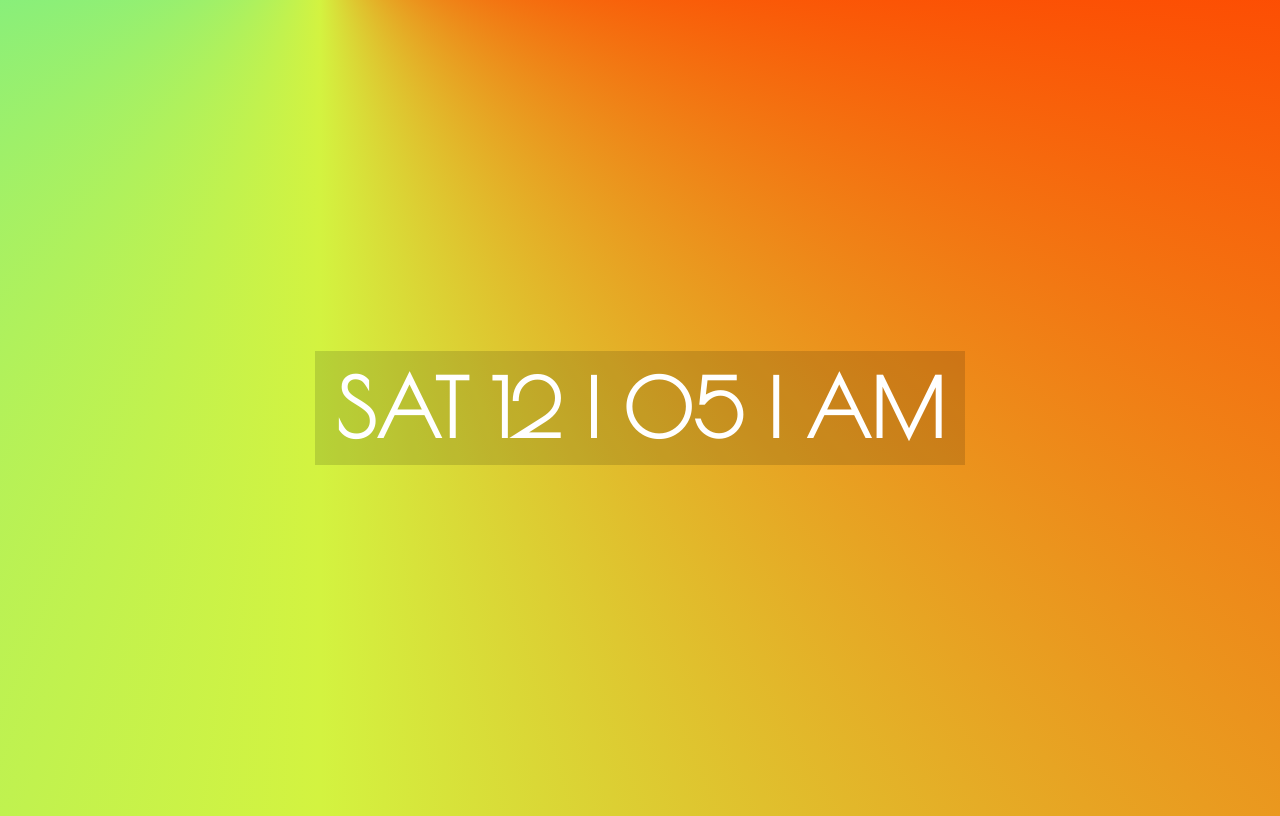
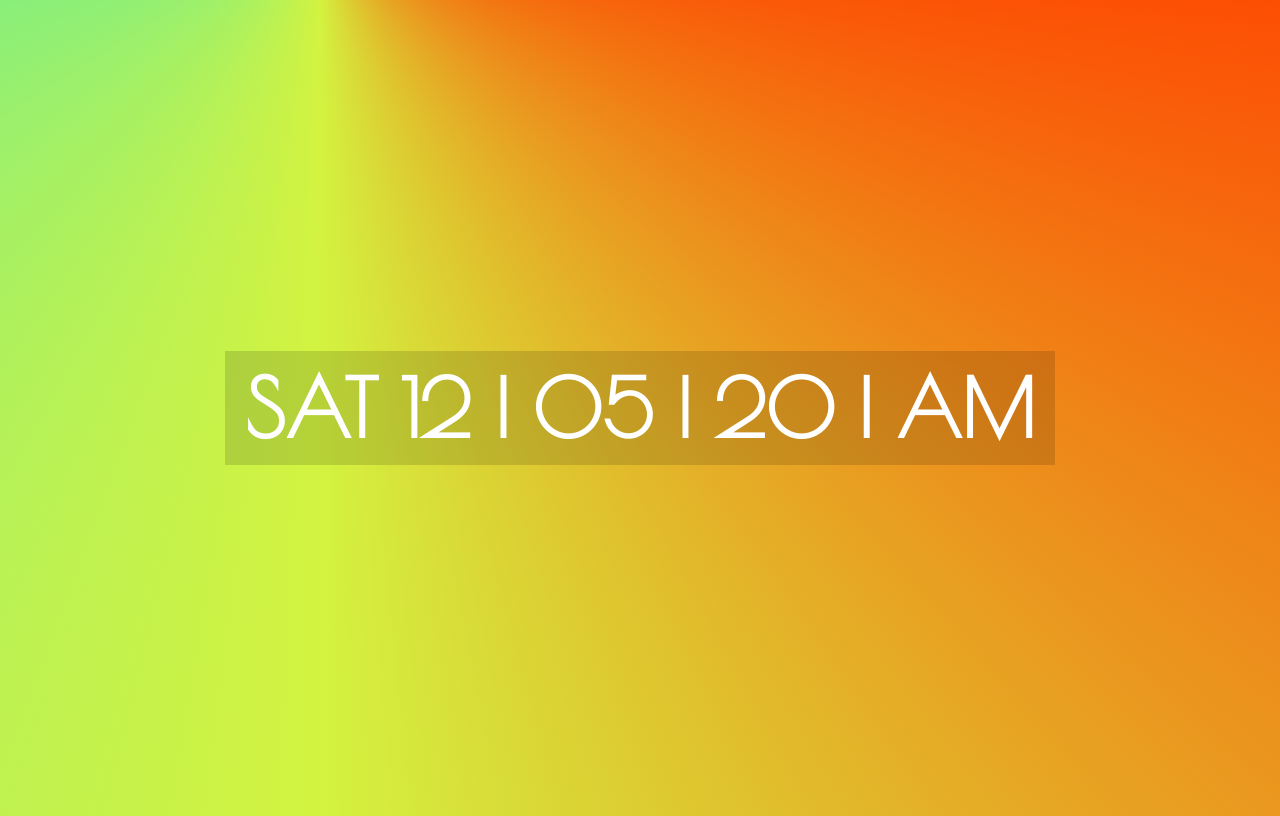
Before and after one commit to jinesh-das/DigitalClock, a plain HTML site: page index.html in a window 1280 px wide. Drawn offline with nearby package versions, Linux system fonts and the light colour scheme.

Commit message:
Update index.html

```diff
--- a/index.html
+++ b/index.html
@@ -15,6 +15,8 @@
             <h1 id="bar1">|</h1>
             <h1 id="minute">20</h1>
             <h1 id="bar2">|</h1>
+            <h1 id="second">20</h1>
+            <h1 id bar3>|</h1>
             <h1 id="ampm">AM</h1>
         </div>
     </div>
```
